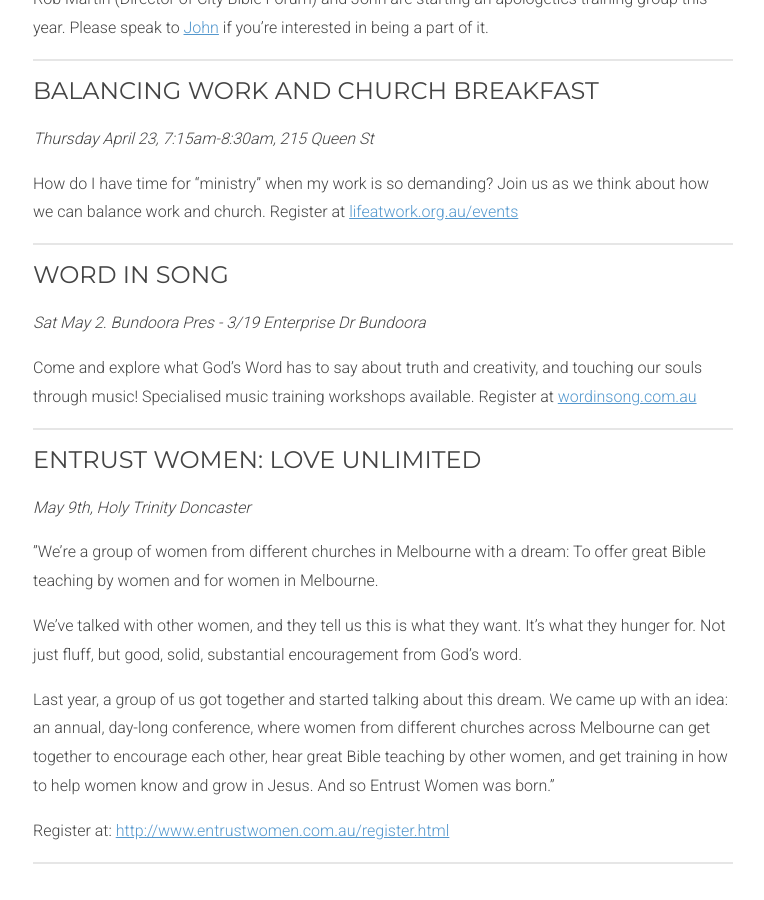
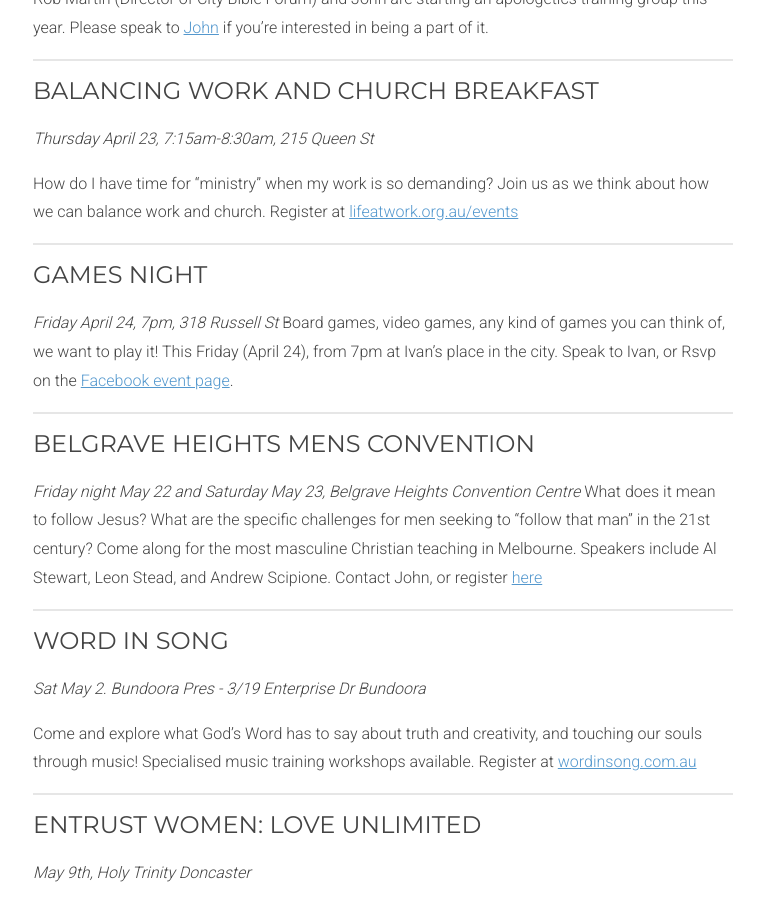
Before and after one commit to allanhortle/melbourneevangelicalchurch.com.au, a Jekyll site: the page built from index.markdown, in a window 1280 px wide and 900 px high, scrolled down 927 px. Shown: the whole window, without its empty margins (257-1021 px from the left). Built offline with Jekyll 4.4.1, drawn with Linux system fonts in a browser that asks for light colours; Markdown is read by kramdown in place of the engine named in the settings.

Commit message:
sunday updates

```diff
--- a/index.markdown
+++ b/index.markdown
@@ -31,6 +31,18 @@
 
 ***
 
+## Games Night
+_Friday April 24, 7pm, 318 Russell St_
+Board games, video games, any kind of games you can think of, we want to play it! This Friday (April 24), from 7pm at Ivan's place in the city. Speak to Ivan, or Rsvp on the [Facebook event page](facebook.com/events/1576265732612229).
+
+***
+
+## Belgrave Heights Mens Convention
+_Friday night May 22 and Saturday May 23, Belgrave Heights Convention Centre_
+What does it mean to follow Jesus? What are the specific challenges for men seeking to "follow that man" in the 21st century? Come along for the most masculine Christian teaching in Melbourne. Speakers include Al Stewart, Leon Stead, and Andrew Scipione. Contact John, or register [here](http://www.bhc.org.au/v2/index.php?id=84)
+
+***
+
 ## Word In Song
 _Sat May 2. Bundoora Pres - 3/19 Enterprise Dr Bundoora_
 
```
Also changed, not shown: _posts/2015/2015-04-19-genesis_32(22-32)-an_identity_that_doesnt_crush_you_or_others-john_hudson.md (added, +9 -0 lines), _posts/2015/2015-04-19-the_lack_of_humility_in_human_certainty.md (added, +22 -0 lines).
